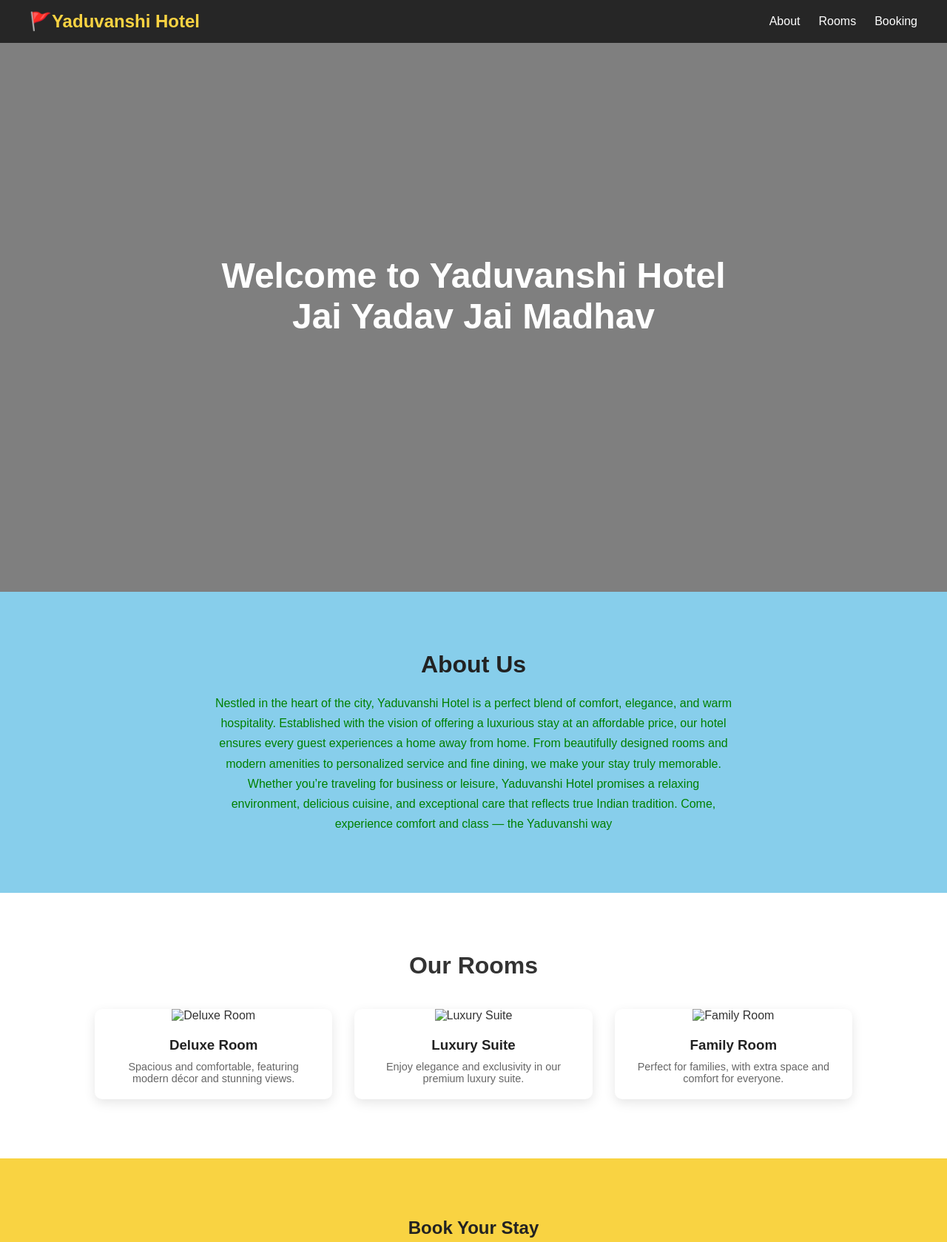
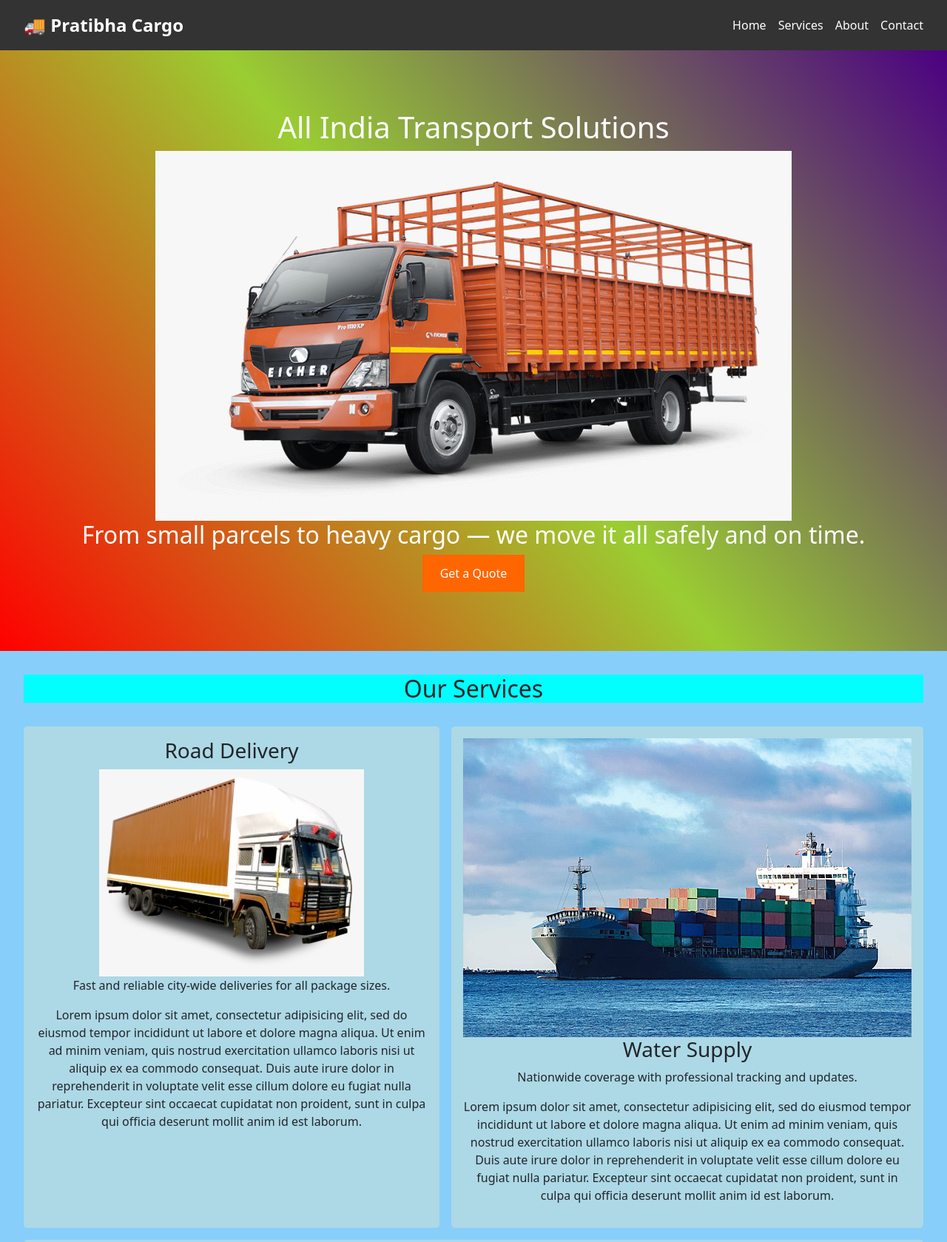
Before and after one commit to prashanty48/web, a plain HTML site: page index.html in a window 1280 px wide. Shown: the top 1679 px of the page at 74% size. Drawn offline with nearby package versions, Linux system fonts and the light colour scheme.

Commit message:
Add files via upload

```diff
--- a/index.html
+++ b/index.html
@@ -1,288 +1,102 @@
 <!DOCTYPE html>
-<html lang="en">
+<html>
 <head>
   <meta charset="UTF-8">
   <meta name="viewport" content="width=device-width, initial-scale=1.0">
-  <title>Yaduvanshi Hotel</title>
-  <style>
-    * {
-      margin: 0;
-      padding: 0;
-      box-sizing: border-box;
-      font-family: 'Poppins', sans-serif;
-    }
-
-    body {
-      color: #333;
-      background-color: #fff;
-      scroll-behavior: smooth;
-    }
-
-    header {
-      width: 100%;
-      height: 100vh;
-      background:url(premium_photo-1661964071015-d97428970584.jpg)  no-repeat center/cover;
-      position: relative;
-      display: flex;
-      justify-content: center;
-      align-items: center;
-      text-align: center;
-      color: white;
-    }
-
-    header::after {
-      content: "";
-      position: absolute;
-      top: 0;
-      left: 0;
-      width: 100%;
-      height: 100%;
-      background: rgba(0, 0, 0, 0.5);
-    }
-
-    header h1 {
-      position: relative;
-      font-size: 3rem;
-      z-index: 2;
-    }
-
-    nav {
-      position: fixed;
-      top: 0;
-      width: 100%;
-      background: rgba(0,0,0,0.7);
-      display: flex;
-      justify-content: space-between;
-      align-items: center;
-      padding: 15px 40px;
-      color: #fff;
-      z-index: 1000;
-    }
-
-    nav h2 {
-      font-size: 1.5rem;
-      color: #f9d342;
-    }
-
-    nav ul {
-      display: flex;
-      list-style: none;
-      gap: 25px;
-    }
-
-    nav ul li a {
-      color: #fff;
-      text-decoration: none;
-      font-weight: 500;
-      transition: 0.3s;
-    }
-
-    nav ul li a:hover {
-      color: #f9d342;
-    }
-
-    .about {
-      padding: 80px 10%;
-      background:skyblue;
-      text-align: center;
-    }
-
-    .about h2 {
-      font-size: 2rem;
-      color: #222;
-      margin-bottom: 20px;
-    }
-
-    .about p {
-      max-width: 700px;
-      margin: auto;
-      line-height: 1.7;
-      color: green;
-    }
-
-    .rooms {
-      padding: 80px 10%;
-      text-align: center;
-    }
-
-    .rooms h2 {
-      font-size: 2rem;
-      margin-bottom: 40px;
-      color: #333;
-    }
-
-    .room-cards {
-      display: grid;
-      grid-template-columns: repeat(auto-fit, minmax(280px, 1fr));
-      gap: 30px;
-    }
-
-    .card {
-      background: #fff;
-      border-radius: 10px;
-      overflow: hidden;
-      box-shadow: 0 5px 15px rgba(0,0,0,0.1);
-      transition: transform 0.3s;
-    }
-
-    .card:hover {
-      transform: translateY(-10px);
-    }
-
-    .card img {
-      width: 100%;
-      height: 200px;
-      object-fit: cover;
-    }
-
-    .card-content {
-      padding: 20px;
-    }
-
-    .card-content h3 {
-      margin-bottom: 10px;
-      color: #222;
-    }
-
-    .card-content p {
-      color: #666;
-      font-size: 0.9rem;
-    }
-
-    .booking {
-      padding: 80px 10%;
-      background: #f9d342;
-      text-align: center;
-    }
-
-    .booking h2 {
-      color: #222;
-      margin-bottom: 20px;
-    }
-
-    form {
-      max-width: 500px;
-      margin: auto;
-      background: linear-gradient(red,blue);
-      padding: 30px;
-      border-radius: 10px;
-      box-shadow: 0 5px 15px rgba(0,0,0,0.1);
-    }
-
-    form input, form select, form button {
-      width: 100%;
-      padding: 10px;
-      margin: 10px 0;
-      border: 1px solid #ccc;
-      border-radius: 5px;
-      font-size: 1rem;
-    }
-
-    form button {
-      background: #f9d342;
-      border: none;
-      cursor: pointer;
-      transition: 0.3s;
-      font-weight: 600;
-    }
-
-    form button:hover {
-      background: #222;
-      color: #fff;
-    }
-
-    footer {
-      background: #222;
-      color: #fff;
-      text-align: center;
-      padding: 20px;
-    }
-  </style>
+  <title>FastMove Transport</title>
+  <link rel="stylesheet" href="pratibha cargo.css">
+  <link href="https://cdn.jsdelivr.net/npm/bootstrap@5.3.7/dist/css/bootstrap.min.css" rel="stylesheet" integrity="sha384-LN+7fdVzj6u52u30Kp6M/trliBMCMKTyK833zpbD+pXdCLuTusPj697FH4R/5mcr" crossorigin="anonymous">
+  <link rel="stylesheet" type="text/css" href="responsiveprojectjs.js">
+  <link rel="stylesheet" href="https://cdnjs.cloudflare.com/ajax/libs/font-awesome/5.15.4/css/all.min.css">
 </head>
 <body>
-  <nav>
-    <h2>🚩Yaduvanshi Hotel</h2>
-    <ul>
-      <li><a href="#about">About</a></li>
-      <li><a href="#rooms">Rooms</a></li>
-      <li><a href="#booking">Booking</a></li>
-    </ul>
-  </nav>
 
+  <!-- Header -->
   <header>
-    <h1>Welcome to Yaduvanshi Hotel <br>  Jai Yadav Jai Madhav</h1>
+    <div class="logo">🚚 Pratibha Cargo</div>
+    <nav id="navbar">
+      <a href="#home">Home</a>
+      <a href="#services">Services</a>
+      <a href="#about">About</a>
+      <a href="#contact">Contact</a>
+    </nav>
+    <div class="menu-toggle" id="menu-toggle">☰</div>
   </header>
 
-  <section id="about" class="about">
-    <h2>About Us</h2>
-    <p>Nestled in the heart of the city, Yaduvanshi Hotel is a perfect blend of comfort, elegance, and warm hospitality. Established with the vision of offering a luxurious stay at an affordable price, our hotel ensures every guest experiences a home away from home. From beautifully designed rooms and modern amenities to personalized service and fine dining, we make your stay truly memorable. Whether you’re traveling for business or leisure, Yaduvanshi Hotel promises a relaxing environment, delicious cuisine, and exceptional care that reflects true Indian tradition. Come, experience comfort and class — the Yaduvanshi way</p>
+  <!-- Hero Section -->
+  <section class="hero" id="home">
+    <h1>All India Transport Solutions</h1>
+    <img src="693-6939206_indian-truck-png-transparent-png.png">
+    <h2>From small parcels to heavy cargo — we move it all safely and on time.</h2>
+    <button><a href="https://en.wikipedia.org/wiki/Transport"></a>Get a Quote</button>
   </section>
 
-  <section id="rooms" class="rooms">
-    <h2>Our Rooms</h2>
-    <div class="room-cards">
-      <div class="card">
-        <img src="Deluxe Room_1920x950.webp" alt="Deluxe Room">
-        <div class="card-content">
-          <h3>Deluxe Room</h3>
-          <p>Spacious and comfortable, featuring modern décor and stunning views.</p>
-        </div>
+  <!-- Services -->
+  <section class="services" id="services">
+    <h2>Our Services</h2>
+    <div class="service-list">
+      <div class="service">
+        <h3>Road Delivery</h3>
+        <img src="127-1271298_indian-truck-container-.png">
+        <p>Fast and reliable city-wide deliveries for all package sizes.</p>
+        <p>Lorem ipsum dolor sit amet, consectetur adipisicing elit, sed do eiusmod
+        tempor incididunt ut labore et dolore magna aliqua. Ut enim ad minim veniam,
+        quis nostrud exercitation ullamco laboris nisi ut aliquip ex ea commodo
+        consequat. Duis aute irure dolor in reprehenderit in voluptate velit esse
+        cillum dolore eu fugiat nulla pariatur. Excepteur sint occaecat cupidatat non
+        proident, sunt in culpa qui officia deserunt mollit anim id est laborum.</p>
       </div>
-      <div class="card">
-        <img src="Luxury-Suite-Goa-2-768x576.jpg" alt="Luxury Suite">
-        <div class="card-content">
-          <h3>Luxury Suite</h3>
-          <p>Enjoy elegance and exclusivity in our premium luxury suite.</p>
-        </div>
+      <div class="service">
+        <img src="pngtree.jpg">
+        <h3>Water Supply</h3>
+        <p>Nationwide coverage with professional tracking and updates.</p>
+        <p>Lorem ipsum dolor sit amet, consectetur adipisicing elit, sed do eiusmod
+        tempor incididunt ut labore et dolore magna aliqua. Ut enim ad minim veniam,
+        quis nostrud exercitation ullamco laboris nisi ut aliquip ex ea commodo
+        consequat. Duis aute irure dolor in reprehenderit in voluptate velit esse
+        cillum dolore eu fugiat nulla pariatur. Excepteur sint occaecat cupidatat non
+        proident, sunt in culpa qui officia deserunt mollit anim id est laborum.</p>
       </div>
-      <div class="card">
-        <img src="04_final.webp" alt="Family Room">
-        <div class="card-content">
-          <h3>Family Room</h3>
-          <p>Perfect for families, with extra space and comfort for everyone.</p>
-        </div>
+      <div class="service">
+        <img src="27-275906_cargo-plane-png-cargo-airplane-png.png">
+        <h3>AIR Services</h3>
+        <p>Heavy cargo handling with modern air base and plane.</p>
+        <p>Lorem ipsum dolor sit amet, consectetur adipisicing elit, sed do eiusmod
+        tempor incididunt ut labore et dolore magna aliqua. Ut enim ad minim veniam,
+        quis nostrud exercitation ullamco laboris nisi ut aliquip ex ea commodo
+        consequat. Duis aute irure dolor in reprehenderit in voluptate velit esse
+        cillum dolore eu fugiat nulla pariatur. Excepteur sint occaecat cupidatat non
+        proident, sunt in culpa qui officia deserunt mollit anim id est laborum.</p>
       </div>
     </div>
   </section>
 
-  <section id="booking" class="booking">
-    <h2>Book Your Stay</h2>
-    <form id="bookingForm">
-      <input type="text" id="name" placeholder="Full Name" required>
-      <input type="email" id="email" placeholder="Email Address" required>
-      <input type="date" id="checkin" required>
-      <input type="date" id="checkout" required>
-      <select id="roomType" required>
-        <option value="">Select Room Type</option>
-        <option>Deluxe Room</option>
-        <option>Luxury Suite</option>
-        <option>Family Room</option>
-      </select>
-      <button type="submit">Book Now</button>
+  <!-- About -->
+  <section class="about" id="about">
+    <h1>About Us</h1>
+    <h3>At [Pratibha Cargo], we are committed to providing safe, reliable, and efficient transportation services for individuals and businesses. With a modern fleet, experienced drivers, and a dedication to customer satisfaction, we ensure every journey is smooth and on time.
+
+Whether it’s local deliveries, long-distance freight, or passenger transport, our team works with precision and care to meet your needs. We believe in building trust through transparency, punctuality, and quality service.</h3>
+  </section>
+
+  <!-- Contact -->
+  <section class="contact" id="contact">
+    <h2>Contact Us</h2>
+    <form>
+      <input type="text" placeholder="Your Name" required>
+      <input type="email" placeholder="Your Email" required>
+      <textarea placeholder="Your Message" required></textarea>
+      <button type="submit">Send Message</button>
     </form>
   </section>
 
   <footer>
-    <p>Yaduvanshi Hotel | Designed by Prashant</p>
+    <div class="share">
+        <a href="https://www.facebook.com/prashant.yadav.0.64" class="fab fa-facebook-f"></a>
+        <a href="https://www.instagram.com/prashant.yadav.0.64/" class="fab fa-instagram"></a>
+    </div>
   </footer>
 
-  <script>
-    document.getElementById("bookingForm").addEventListener("submit", function(e) {
-      e.preventDefault();
-      const name = document.getElementById("name").value;
-      alert(`Thank you ${name}! Your booking request has been received.`);
-      this.reset();
-    });
-
-
-    window.addEventListener('scroll', function() {
-      const nav = document.querySelector('nav');
-      if (window.scrollY > 50) {
-        nav.style.background = '#111';
-      } else {
-        nav.style.background = 'rgba(0,0,0,0.7)';
-      }
-    });
-  </script>
+  <script src="script.js"></script>
 </body>
 </html>
```
